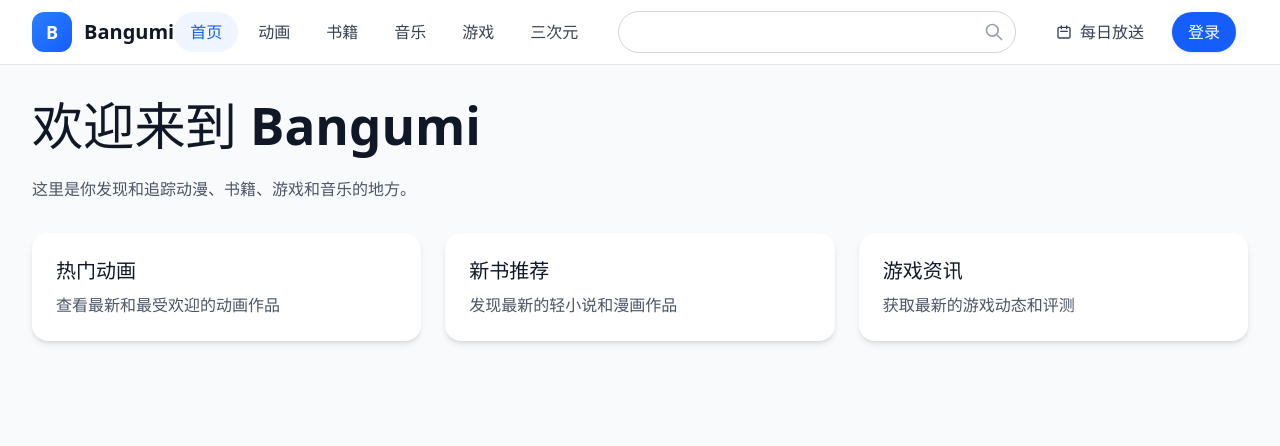
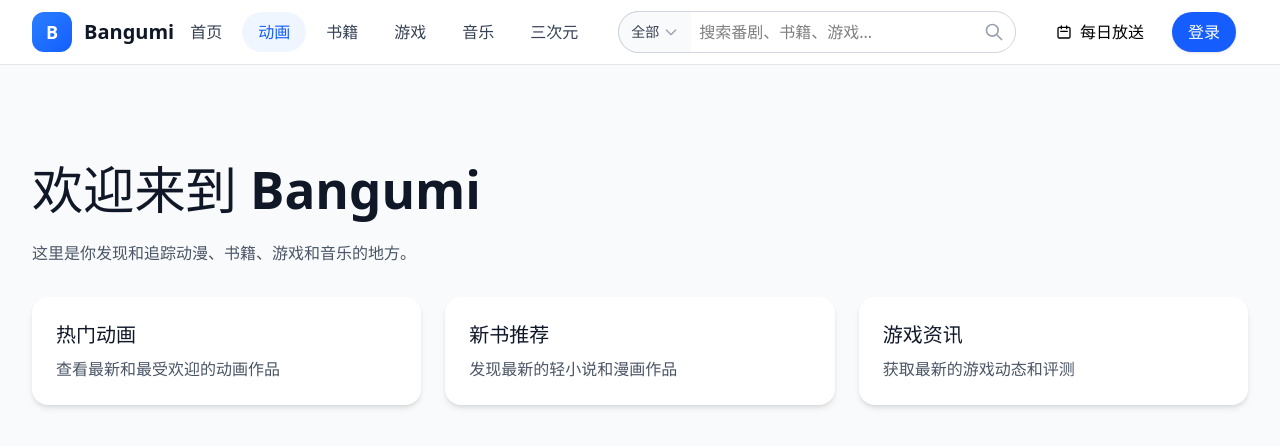
Before and after one commit to Alivesr/bangumi_2_fronted, a Vue app: page /anime in a window 1280 px wide. Shown: the top 446 px of the page. Built offline with nearby package versions, Linux system fonts and the light colour scheme.

Commit message:
优化App.vue布局，移除冲突样式；更新样式文件，删除不必要的颜色设置；在TopNav组件中添加搜索功能及类型选择；更新路由配置，分别指向各个页面组件。

```diff
--- a/src/App.vue
+++ b/src/App.vue
@@ -5,12 +5,10 @@
 <template>
   <div class="min-h-screen w-full bg-gray-50">
     <TopNav />
-    <main class="w-full">
+    <main class="w-full pt-16">
       <router-view />
     </main>
   </div>
 </template>
 
-<style scoped>
-/* 移除可能冲突的样式 */
-</style>
+<style scoped></style>
--- /dev/null
+++ b/src/pages/Anime/index.vue
@@ -0,0 +1,28 @@
+<template>
+  <div class="w-full">
+    <div class="w-full px-4 sm:px-6 lg:px-8 py-8">
+      <h1 class="text-3xl font-bold text-gray-900 mb-6">欢迎来到 Bangumi</h1>
+      <p class="text-gray-600 mb-8">
+        这里是你发现和追踪动漫、书籍、游戏和音乐的地方。
+      </p>
+
+      <!-- 添加一些占位内容 -->
+      <div class="grid grid-cols-1 md:grid-cols-2 lg:grid-cols-3 gap-6">
+        <div class="bg-white rounded-2xl shadow-md p-6">
+          <h2 class="text-xl font-semibold text-gray-900 mb-2">热门动画</h2>
+          <p class="text-gray-600">查看最新和最受欢迎的动画作品</p>
+        </div>
+        <div class="bg-white rounded-2xl shadow-md p-6">
+          <h2 class="text-xl font-semibold text-gray-900 mb-2">新书推荐</h2>
+          <p class="text-gray-600">发现最新的轻小说和漫画作品</p>
+        </div>
+        <div class="bg-white rounded-2xl shadow-md p-6">
+          <h2 class="text-xl font-semibold text-gray-900 mb-2">游戏资讯</h2>
+          <p class="text-gray-600">获取最新的游戏动态和评测</p>
+        </div>
+      </div>
+    </div>
+  </div>
+</template>
+
+<script setup lang="ts"></script>
--- /dev/null
+++ b/src/pages/Book/index.vue
@@ -0,0 +1,7 @@
+<template>
+  <div>
+    <h1>index</h1>
+  </div>
+</template>
+
+<script setup lang="ts"></script>
--- /dev/null
+++ b/src/pages/Game/index.vue
@@ -0,0 +1,9 @@
+<template>
+  <div>
+    <h1>index</h1>
+  </div>
+</template>
+
+<script setup lang="ts">
+// 游戏页面逻辑
+</script>
--- a/src/pages/Home/components/TopNav.vue
+++ b/src/pages/Home/components/TopNav.vue
@@ -5,6 +5,26 @@
 const router = useRouter();
 const route = useRoute();
 const isMobileMenuOpen = ref(false);
+const showSearchDropdown = ref(false);
+const searchType = ref(0);
+const keyword = ref("");
+
+// 搜索类型选项
+const searchTypes = [
+  { id: 0, name: "全部" },
+  { id: 2, name: "动画" },
+  { id: 1, name: "书籍" },
+  { id: 4, name: "游戏" },
+  { id: 3, name: "音乐" },
+  { id: 6, name: "三次元" },
+];
+
+// 获取当前搜索类型名称
+const currentSearchType = computed(() => {
+  return (
+    searchTypes.find((type) => type.id === searchType.value)?.name || "全部"
+  );
+});
 
 const toggleMobileMenu = () => {
   isMobileMenuOpen.value = !isMobileMenuOpen.value;
@@ -12,6 +32,26 @@
 
 const closeMobileMenu = () => {
   isMobileMenuOpen.value = false;
+};
+
+const toggleSearchDropdown = () => {
+  showSearchDropdown.value = !showSearchDropdown.value;
+};
+
+const selectSearchType = (typeId: number) => {
+  searchType.value = typeId;
+  showSearchDropdown.value = false;
+};
+
+const handleSearch = () => {
+  if (!keyword.value.trim()) return;
+
+  router.push({
+    path: `/subject_search/${keyword.value}`,
+    query: searchType.value ? { type: searchType.value.toString() } : {},
+  });
+  keyword.value = "";
+  searchType.value = 0;
 };
 
 // 计算当前激活的导航项
@@ -22,7 +62,7 @@
   if (path.startsWith("/book")) return "book";
   if (path.startsWith("/game")) return "game";
   if (path.startsWith("/music")) return "music";
-  if (path.startsWith("/calendar")) return "calendar";
+  if (path.startsWith("/real")) return "real";
   return "home";
 });
 
@@ -31,9 +71,9 @@
   { id: "home", name: "首页", path: "/" },
   { id: "anime", name: "动画", path: "/anime" },
   { id: "book", name: "书籍", path: "/book" },
+  { id: "game", name: "游戏", path: "/game" },
   { id: "music", name: "音乐", path: "/music" },
-  { id: "game", name: "游戏", path: "/game" },
-  { id: "calendar", name: "三次元", path: "/calendar" },
+  { id: "calendar", name: "三次元", path: "/real" },
 ];
 </script>
 
@@ -81,12 +121,55 @@
         <!-- 搜索框 -->
         <div class="hidden md:flex items-center flex-1 max-w-md mx-6">
           <div class="relative w-full">
+            <!-- 搜索类型切换按钮 -->
+            <div class="absolute left-0 top-0 h-full z-10">
+              <button
+                @click="toggleSearchDropdown"
+                class="h-full px-3 bg-gray-50 hover:bg-gray-100 text-gray-700 rounded-l-full border border-gray-300 border-r-0 transition-colors duration-200 flex items-center"
+              >
+                <span class="text-sm font-medium">{{ currentSearchType }}</span>
+                <svg
+                  class="w-4 h-4 ml-1 text-gray-400"
+                  fill="none"
+                  stroke="currentColor"
+                  viewBox="0 0 24 24"
+                >
+                  <path
+                    stroke-linecap="round"
+                    stroke-linejoin="round"
+                    stroke-width="2"
+                    d="M19 9l-7 7-7-7"
+                  />
+                </svg>
+              </button>
+
+              <!-- 搜索类型下拉菜单 -->
+              <div
+                v-if="showSearchDropdown"
+                class="absolute top-full left-0 mt-1 w-32 bg-white rounded-lg shadow-lg border border-gray-200 z-50 overflow-hidden"
+              >
+                <div class="py-1">
+                  <button
+                    v-for="type in searchTypes"
+                    :key="type.id"
+                    @click="selectSearchType(type.id)"
+                    class="w-full text-left px-3 py-2 text-sm text-gray-700 hover:bg-blue-50 hover:text-blue-600 transition-colors duration-200"
+                  >
+                    {{ type.name }}
+                  </button>
+                </div>
+              </div>
+            </div>
+
             <input
               type="text"
+              v-model="keyword"
+              @keyup.enter="handleSearch"
               placeholder="搜索番剧、书籍、游戏..."
-              class="w-full px-4 py-2 border border-gray-300 rounded-full focus:outline-none focus:ring-2 focus:ring-blue-500 focus:border-blue-500 transition-all duration-200"
+              class="w-full pl-20 pr-12 py-2 border border-gray-300 rounded-full focus:outline-none focus:ring-2 focus:ring-blue-500 focus:border-blue-500 transition-all duration-200"
             />
             <button
+              @click="handleSearch"
               class="absolute right-2 top-1/2 transform -translate-y-1/2 p-1 text-gray-400 hover:text-blue-600 transition-colors duration-200"
             >
               <svg
@@ -110,12 +193,7 @@
         <div class="flex items-center space-x-3">
           <button
             @click="router.push('/calendar')"
-            :class="[
-              'hidden md:flex items-center px-4 py-2 rounded-full transition-all duration-200 font-medium',
-              activeNav === 'calendar'
-                ? 'text-blue-600 bg-blue-50'
-                : 'text-gray-700 hover:text-blue-600 hover:bg-blue-50',
-            ]"
+            class="hidden md:flex items-center px-4 py-2 rounded-full transition-all duration-200 font-medium"
           >
             <svg
               class="w-4 h-4 mr-2"
@@ -193,12 +271,7 @@
                 router.push('/calendar');
                 closeMobileMenu();
               "
-              :class="[
-                'block w-full text-left px-4 py-3 rounded-full transition-all duration-200 font-medium',
-                activeNav === 'calendar'
-                  ? 'text-blue-600 bg-blue-50'
-                  : 'text-gray-700 hover:text-blue-600 hover:bg-blue-50',
-              ]"
+              class="block w-full text-left px-4 py-3 rounded-full transition-all duration-200 font-medium"
             >
               每日放送
             </button>
--- /dev/null
+++ b/src/pages/Music/index.vue
@@ -0,0 +1,7 @@
+<template>
+  <div>
+    <h1>index</h1>
+  </div>
+</template>
+
+<script setup lang="ts"></script>
--- /dev/null
+++ b/src/pages/Real/index.vue
@@ -0,0 +1,7 @@
+<template>
+  <div>
+    <h1>index84894894894</h1>
+  </div>
+</template>
+
+<script setup lang="ts"></script>
--- a/src/style.css
+++ b/src/style.css
@@ -6,7 +6,6 @@
   font-weight: 400;
 
   color-scheme: light dark;
-  color: rgba(255, 255, 255, 0.87);
   background-color: #242424;
 
   font-synthesis: none;
```
Also changed, not shown: src/router/index.ts (+14 -7 lines).
